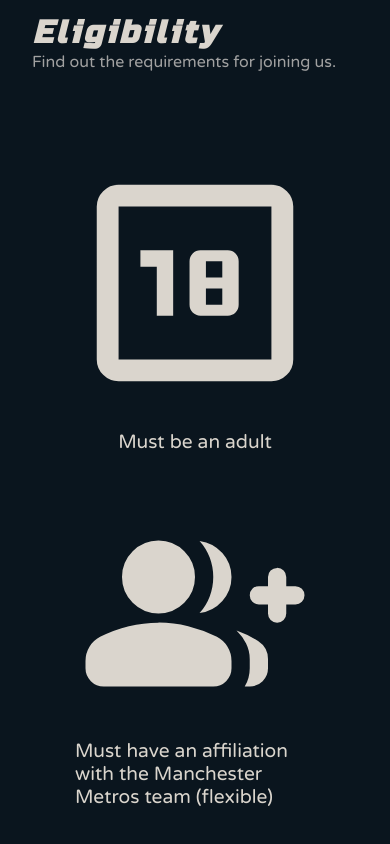
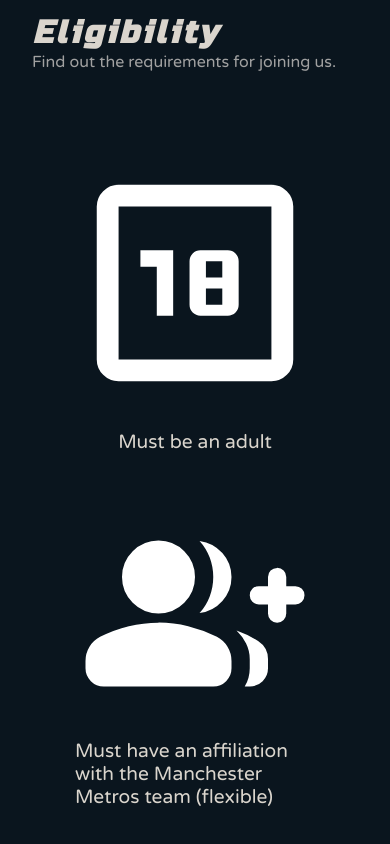
Before and after one commit to ManchesterSteamers/manchestersteamers.github.io, a plain HTML site: page index.html in a window 390 px wide. Shown: the part 1594-2438 px from the top of the page. Drawn offline with Linux system fonts and the light colour scheme.

Commit message:
mobile fix

```diff
--- a/index.html
+++ b/index.html
@@ -119,7 +119,7 @@
                 <div class="grid">
                     <div class="entry">
                         <svg xmlns="http://www.w3.org/2000/svg" viewBox="0 0 24 24">
-                            <path
+                            <path fill="white"
                                 d="M8.5 15H10V9H7v1.5h1.5zm4 0H15q.425 0 .713-.288T16 14v-4q0-.425-.288-.712T15 9h-2.5q-.425 0-.712.288T11.5 10v4q0 .425.288.713T12.5 15m.5-1v-1.5h1.5V14zm0-2.5V10h1.5v1.5zM5 21q-.825 0-1.412-.587T3 19V5q0-.825.588-1.412T5 3h14q.825 0 1.413.588T21 5v14q0 .825-.587 1.413T19 21zm0-2h14V5H5zM5 5v14z" />
                         </svg>
                         <div>
@@ -129,7 +129,7 @@
 
                     <div class="entry">
                         <svg xmlns="http://www.w3.org/2000/svg" viewBox="0 0 24 24">
-                            <path fill="currentColor"
+                            <path fill="white"
                                 d="M12.5 11.95q.725-.8 1.113-1.825T14 8t-.387-2.125T12.5 4.05q1.5.2 2.5 1.325T16 8t-1 2.625t-2.5 1.325M17.45 20q.275-.45.413-.962T18 18v-1q0-.9-.4-1.713t-1.05-1.437q1.275.45 2.363 1.163T20 17v1q0 .825-.587 1.413T18 20zM20 11h-1q-.425 0-.712-.288T18 10t.288-.712T19 9h1V8q0-.425.288-.712T21 7t.713.288T22 8v1h1q.425 0 .713.288T24 10t-.288.713T23 11h-1v1q0 .425-.288.713T21 13t-.712-.288T20 12zM8 12q-1.65 0-2.825-1.175T4 8t1.175-2.825T8 4t2.825 1.175T12 8t-1.175 2.825T8 12m-8 6v-.8q0-.85.438-1.562T1.6 14.55q1.55-.775 3.15-1.162T8 13t3.25.388t3.15 1.162q.725.375 1.163 1.088T16 17.2v.8q0 .825-.587 1.413T14 20H2q-.825 0-1.412-.587T0 18" />
                         </svg>
                         <div>
```
